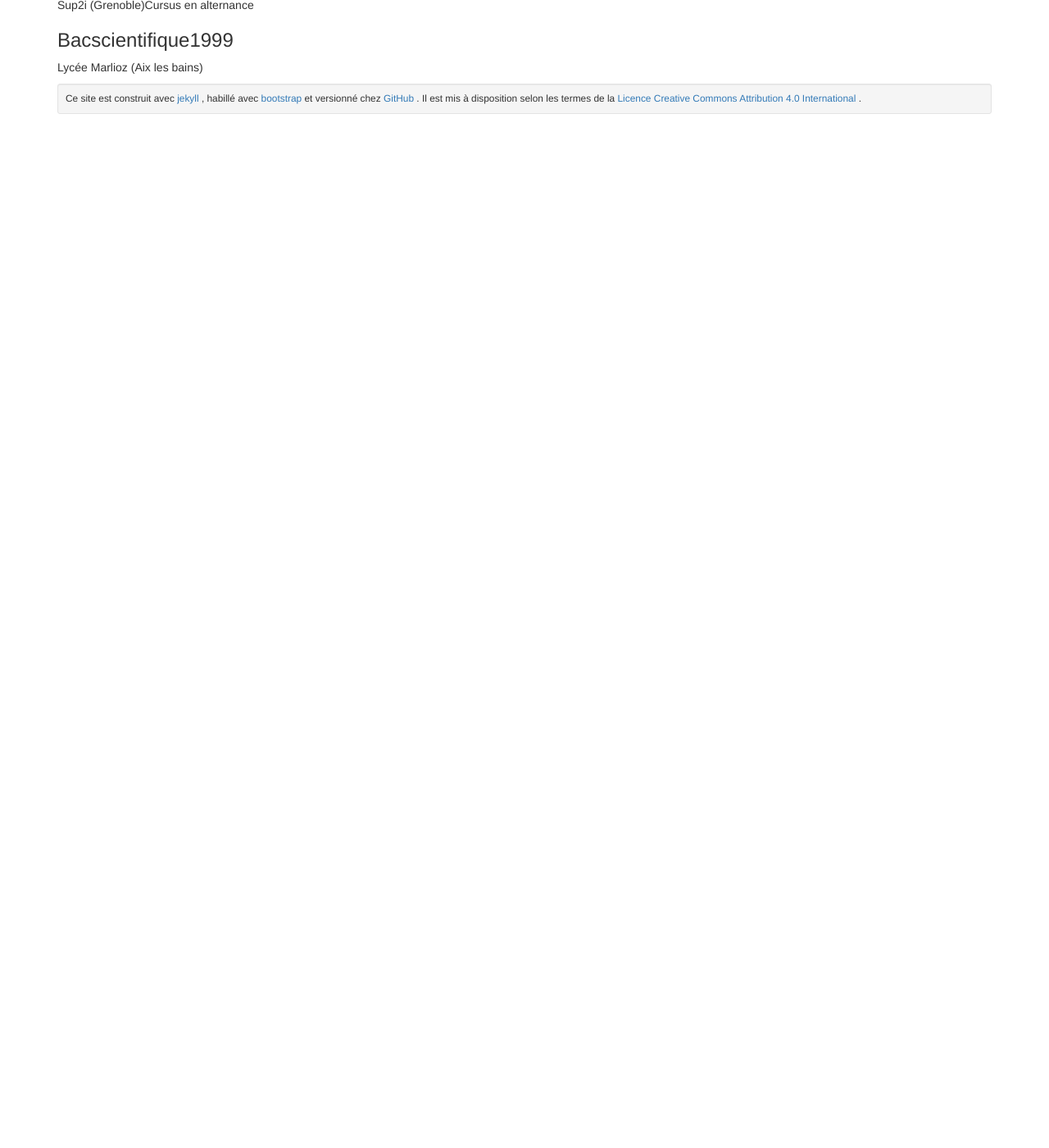
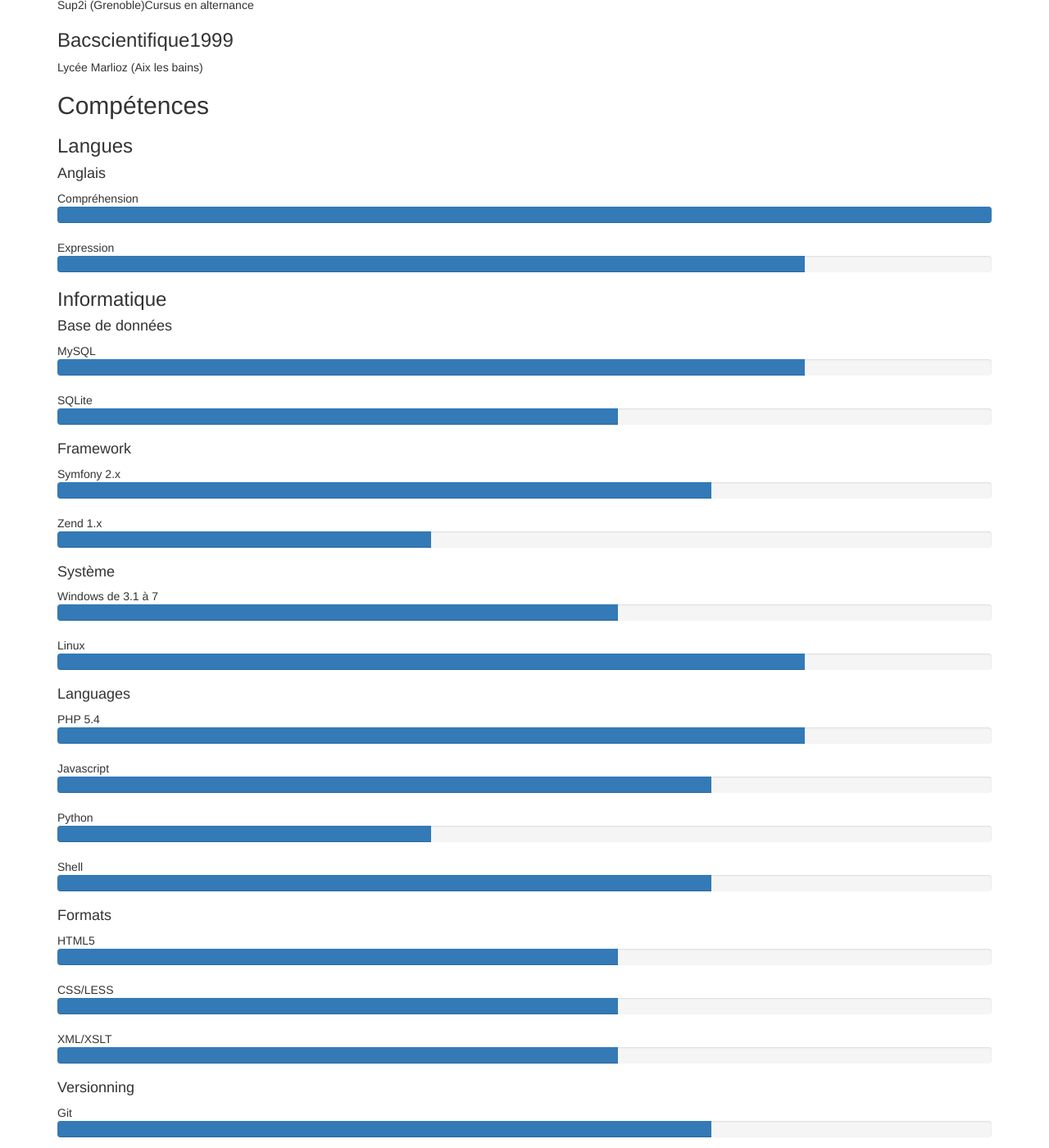
Before and after one commit to bpaulin/bpaulin.github.io, a Jekyll site: the page built from apropos/index.html, in a window 1280 px wide and 1400 px high, scrolled down 1050 px. Shown: the whole window at 82% size. Built offline with Jekyll 4.4.1, drawn with Linux system fonts in a browser that asks for light colours; nearby versions of some CDN libraries; before the commit the page ends 1209 px from its top, so only the background shows below that; some of the changed text lies outside the part shown.

Commit message:
process xlst de toutes les données du cv xml

```diff
--- a/_includes/cv.html
+++ b/_includes/cv.html
@@ -1,6 +1,16 @@
-bruno<h2>
+<div class="hresume">
+<address class="vcard">
+<span class="fn">brunopaulin</span><span class="adr"><span class="street-address">33, rue claudius pionchon</span><span class="locality">Lyon</span>,
+      <span class="postal-code">69003</span><span class="country-name">France</span></span>
+    Email: <span class="email">brunopaulin@bpaulin.net</span>
+    Homepage: <span class="url">http://bpaulin.net</span>
+    Phone: <span class="tel">06 27 19 46 67</span>
+</address>
+<h2>
     Parcours professionnel
-  </h2><article><header><h3>
+  </h2>
+<div class="vcalendar">
+<article class="experience vevent"><header><h3>
 <span class="label label-info">2012
               -
               2013</span><span>Développeur d'applications web</span><span class="small">Ascomedia, Champagne au mont d'or</span>
@@ -10,7 +20,7 @@
 <li>Configuration, nettoyage et/ou sécurisation de sites sur Apache</li>
 <li>Installation, mise à jour et développement pour CMS (joomla, wordpress, drupal, thelia, prestashop)</li>
 <li>Développement et/ou installation de plugin jQuery</li>
-</ul></article><article><header><h3>
+</ul></article><article class="experience vevent"><header><h3>
 <span class="label label-info">2007
               -
               2012</span><span>Maintenance et développement informatique</span><span class="small">Ascomedia, Auto entrepreneur, Roanne</span>
@@ -19,7 +29,7 @@
 <li>Installation de réseaux et mise en place de sauvegarde pour PME</li>
 <li>Conseil d'achat, assemblage et installation de machines</li>
 <li>Installation et maintenance de systèmes windows</li>
-</ul></article><article><header><h3>
+</ul></article><article class="experience vevent"><header><h3>
 <span class="label label-info">2004
               -
               2007</span><span>Assistant de direction</span><span class="small">Cafétéria Casino (Nice puis mutation à Roanne)</span>
@@ -27,19 +37,83 @@
 <li>Gestion d'une équipe de 10 personnes pour des services de 300 couverts</li>
 <li>Augmentation du plateau moyen et fidélisation de la clientèle</li>
 <li>Mise en place d'outils pour la gestion interne du personnel</li>
-</ul></article><article><header><h3>
+</ul></article><article class="experience vevent"><header><h3>
 <span class="label label-info">2001
               -
               2003</span><span>Développeur d'applications</span><span class="small">Alpamayo (Grenoble)</span>
 </h3></header><ul class="list-unstyled">
 <li>Développement en autonomie d'un logiciel de calcul de devis prévisionnel (Visual Basic - Access)</li>
 <li>Augmentation du plateau moyen et fidélisation de la clientèle</li>
-</ul></article><article><header><h3>
+</ul></article><article class="experience vevent"><header><h3>
 <span class="label label-info">2001
               -
               2001</span><span>Développeur d'applications</span><span class="small">Groupe Eirich France (Lyon)</span>
-</h3></header><ul class="list-unstyled"><li>Création d'une base de données spécifique à la société pour la gestion du catalogue et de la clientèle (Access)</li></ul></article><h2>
+</h3></header><ul class="list-unstyled"><li>Création d'une base de données spécifique à la société pour la gestion du catalogue et de la clientèle (Access)</li></ul></article>
+</div>
+<h2>
     Formation
-  </h2><article><header><h3>BTSinformatique de gestiondéveloppeur d’applications2003</h3>
+  </h2>
+<article><header><h3>BTSinformatique de gestiondéveloppeur d’applications2003</h3>
 <p>Sup2i (Grenoble)Cursus en alternance</p></header></article><article><header><h3>Bacscientifique1999</h3>
-<p>Lycée Marlioz (Aix les bains)</p></header></article>
+<p>Lycée Marlioz (Aix les bains)</p></header></article><h2>
+    Compétences
+  </h2>
+<h3>Langues</h3>
+<h4>Anglais</h4>Compréhension<div class="progress"><div class="progress-bar" role="progressbar" aria-valuemin="0" aria-valuemax="10" aria-valuenow="10" style="
+              width: 100%
+            "><span class="sr-only">40% Complete (success)</span></div></div>Expression<div class="progress"><div class="progress-bar" role="progressbar" aria-valuemin="0" aria-valuemax="10" aria-valuenow="8" style="
+              width: 80%
+            "><span class="sr-only">40% Complete (success)</span></div></div>
+<h3>Informatique</h3>
+<h4>Base de données</h4>MySQL<div class="progress"><div class="progress-bar" role="progressbar" aria-valuemin="0" aria-valuemax="10" aria-valuenow="8" style="
+              width: 80%
+            "><span class="sr-only">40% Complete (success)</span></div></div>SQLite<div class="progress"><div class="progress-bar" role="progressbar" aria-valuemin="0" aria-valuemax="10" aria-valuenow="6" style="
+              width: 60%
+            "><span class="sr-only">40% Complete (success)</span></div></div>
+<h4>Framework</h4>Symfony 2.x<div class="progress"><div class="progress-bar" role="progressbar" aria-valuemin="0" aria-valuemax="10" aria-valuenow="7" style="
+              width: 70%
+            "><span class="sr-only">40% Complete (success)</span></div></div>Zend 1.x<div class="progress"><div class="progress-bar" role="progressbar" aria-valuemin="0" aria-valuemax="10" aria-valuenow="4" style="
+              width: 40%
+            "><span class="sr-only">40% Complete (success)</span></div></div>
+<h4>Système</h4>Windows de 3.1 à 7<div class="progress"><div class="progress-bar" role="progressbar" aria-valuemin="0" aria-valuemax="10" aria-valuenow="6" style="
+              width: 60%
+            "><span class="sr-only">40% Complete (success)</span></div></div>Linux<div class="progress"><div class="progress-bar" role="progressbar" aria-valuemin="0" aria-valuemax="10" aria-valuenow="8" style="
+              width: 80%
+            "><span class="sr-only">40% Complete (success)</span></div></div>
+<h4>Languages</h4>PHP 5.4<div class="progress"><div class="progress-bar" role="progressbar" aria-valuemin="0" aria-valuemax="10" aria-valuenow="8" style="
+              width: 80%
+            "><span class="sr-only">40% Complete (success)</span></div></div>Javascript<div class="progress"><div class="progress-bar" role="progressbar" aria-valuemin="0" aria-valuemax="10" aria-valuenow="7" style="
+              width: 70%
+            "><span class="sr-only">40% Complete (success)</span></div></div>Python<div class="progress"><div class="progress-bar" role="progressbar" aria-valuemin="0" aria-valuemax="10" aria-valuenow="4" style="
+              width: 40%
+            "><span class="sr-only">40% Complete (success)</span></div></div>Shell<div class="progress"><div class="progress-bar" role="progressbar" aria-valuemin="0" aria-valuemax="10" aria-valuenow="7" style="
+              width: 70%
+            "><span class="sr-only">40% Complete (success)</span></div></div>
+<h4>Formats</h4>HTML5<div class="progress"><div class="progress-bar" role="progressbar" aria-valuemin="0" aria-valuemax="10" aria-valuenow="6" style="
+              width: 60%
+            "><span class="sr-only">40% Complete (success)</span></div></div>CSS/LESS<div class="progress"><div class="progress-bar" role="progressbar" aria-valuemin="0" aria-valuemax="10" aria-valuenow="6" style="
+              width: 60%
+            "><span class="sr-only">40% Complete (success)</span></div></div>XML/XSLT<div class="progress"><div class="progress-bar" role="progressbar" aria-valuemin="0" aria-valuemax="10" aria-valuenow="6" style="
+              width: 60%
+            "><span class="sr-only">40% Complete (success)</span></div></div>
+<h4>Versionning</h4>Git<div class="progress"><div class="progress-bar" role="progressbar" aria-valuemin="0" aria-valuemax="10" aria-valuenow="7" style="
+              width: 70%
+            "><span class="sr-only">40% Complete (success)</span></div></div>Mercurial<div class="progress"><div class="progress-bar" role="progressbar" aria-valuemin="0" aria-valuemax="10" aria-valuenow="5" style="
+              width: 50%
+            "><span class="sr-only">40% Complete (success)</span></div></div>
+<h4>Behavior Driven Development</h4>Behat (PHP)<div class="progress"><div class="progress-bar" role="progressbar" aria-valuemin="0" aria-valuemax="10" aria-valuenow="9" style="
+              width: 90%
+            "><span class="sr-only">40% Complete (success)</span></div></div>Jasmine (Javascript)<div class="progress"><div class="progress-bar" role="progressbar" aria-valuemin="0" aria-valuemax="10" aria-valuenow="5" style="
+              width: 50%
+            "><span class="sr-only">40% Complete (success)</span></div></div>
+<h2>
+    Centre d'interet
+  </h2>
+<ul>
+<li>Lecture (anglais)</li>
+<li>Cuisine</li>
+<li>Bricolage</li>
+<li>Billard</li>
+<li>Rugby</li>
+</ul>
+</div>
```
Also changed, not shown: apropos/brunopaulin.xml (+20 -18 lines), 1 other file. Lines whose indentation alone changed are shown as unchanged.
